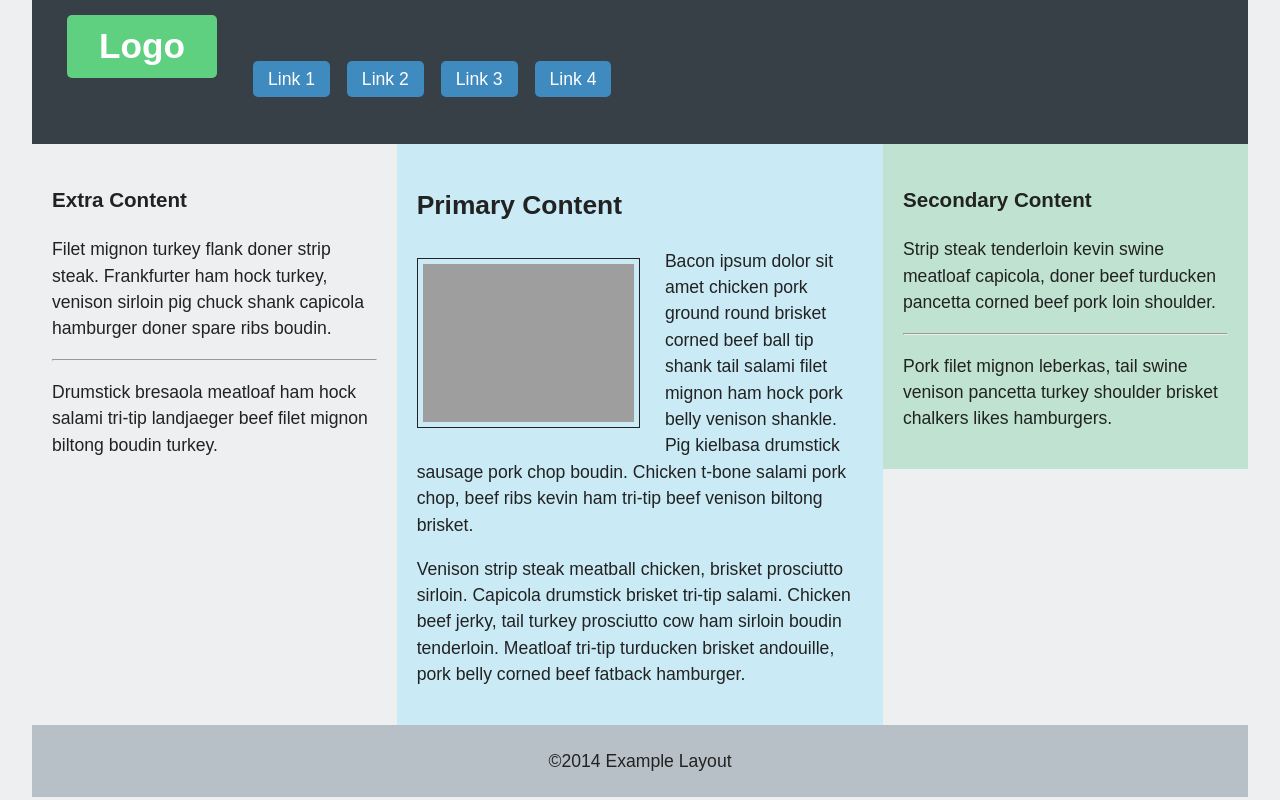
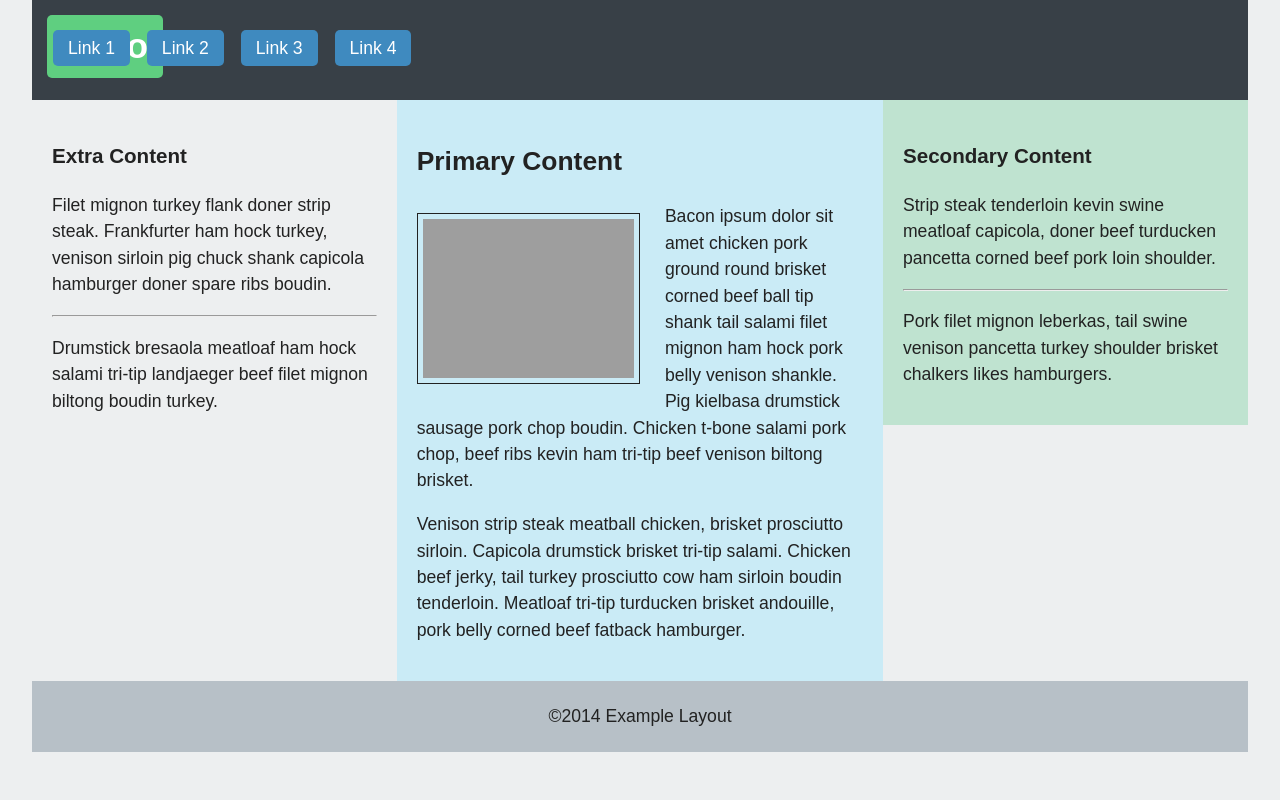
Before and after one commit to suzhoupanda/CSSLayouts, a plain HTML site: page positioning_layouts/index.html in a window 1280 px wide. Drawn offline with Linux system fonts and the light colour scheme; grey boxes are pictures that could not be loaded.

Commit message:
Switched to different positioning scheme, making .main-header relative and its child views, .main-logo, .main-nav

```diff
--- a/positioning_layouts/css/style.css
+++ b/positioning_layouts/css/style.css
@@ -27,19 +27,8 @@ body {
 /* Header, Banner and Footer Layout
 ================================ */
 
-.main-logo,.main-nav{
-	position: relative;
-}
 
-.main-logo{
-	width: 150px;
-	left: 20px;
-}
 
-.main-nav{
-	bottom: 32px;
-	left: 200px;
-}
 
 .main-header {
 	padding: 15px;
@@ -99,6 +88,14 @@ body {
 
 @media (min-width: 769px) {
 
+	.main-header{
+		position: relative;
+	}
+
+	.main-logo,.main-nav{
+		position: absolute;
+	}
+
 	.main-wrapper {
 		width: 95%;
 		margin: auto;
```
